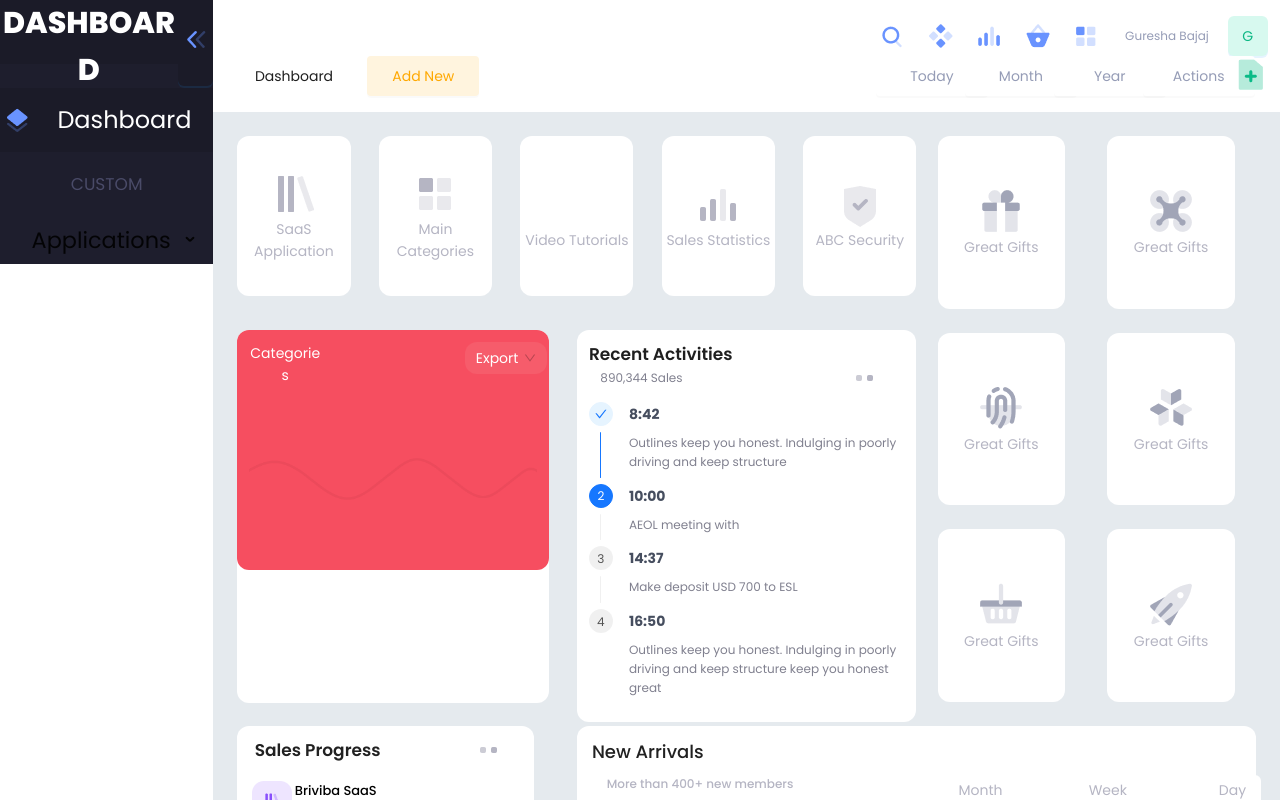
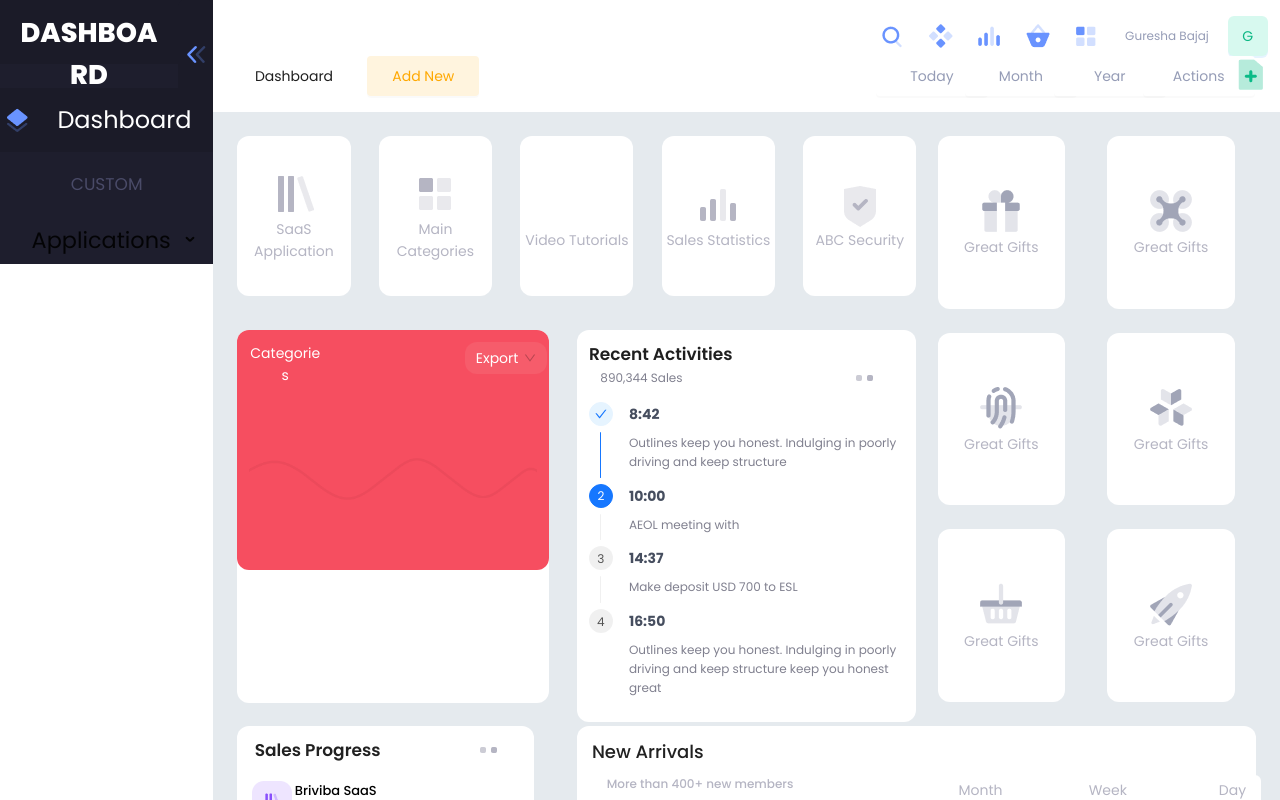
Before and after one commit to guresha17/Evotech-Global-Assessment, a React (Create React App) app: page / in a window 1280 px wide. Shown: the top 800 px of the page. Built offline with nearby package versions, Linux system fonts and the light colour scheme.

Commit message:
Assessment UI continued...

```diff
--- a/src/Components/DashboardComponent.tsx
+++ b/src/Components/DashboardComponent.tsx
@@ -46,12 +46,12 @@ const DashboardComponent: React.FC = () => {
             <Row className='dashboard-main'>
                 <Col xs={24}>
                     <Row className='d-flex dashboard-header'>
-                        <Col xs={20} className='d-flex-container-center'>
+                        <Col xs={20} className='d-flex-container-center' style={{ padding : "12px"}}>
                             {collapsed ? <></>
                                 : <Typography className='dashboard-text'>DASHBOARD</Typography>}
                         </Col>
                         <Col xs={4} className='d-flex-container-center'>
-                            <Button type="primary" onClick={toggleCollapsed} style={{ marginBottom: 16 }} className='dashboard-collapse-button'>
+                            <Button type="primary" onClick={toggleCollapsed} className='dashboard-collapse-button d-flex-container-center'>
                                 <img src='/assets/images/Arrow-double-left-active.png' alt='collapse-arrow-image' />
                             </Button>
                         </Col>
--- a/src/Styles/Dashboard.css
+++ b/src/Styles/Dashboard.css
@@ -25,7 +25,7 @@
 
 .dashboard-text {
     color: #ffffff;
-    font-size: 30px;
+    font-size: 27px;
     font-weight: 800;
 }
 
```
